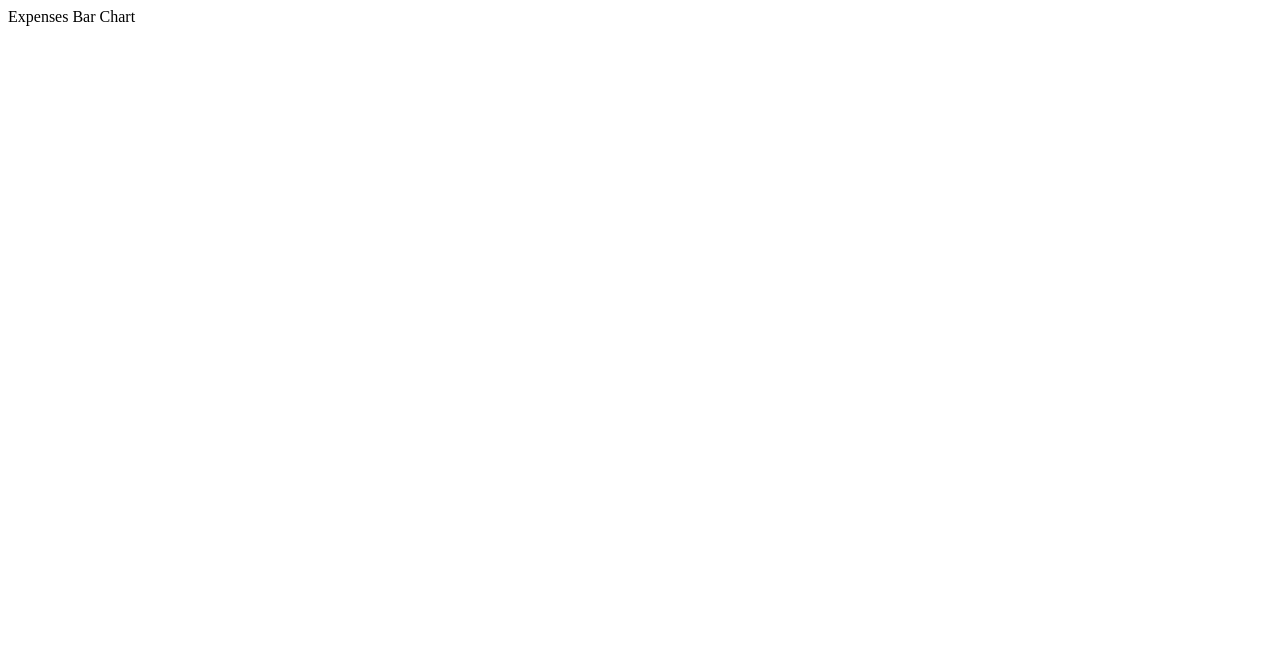
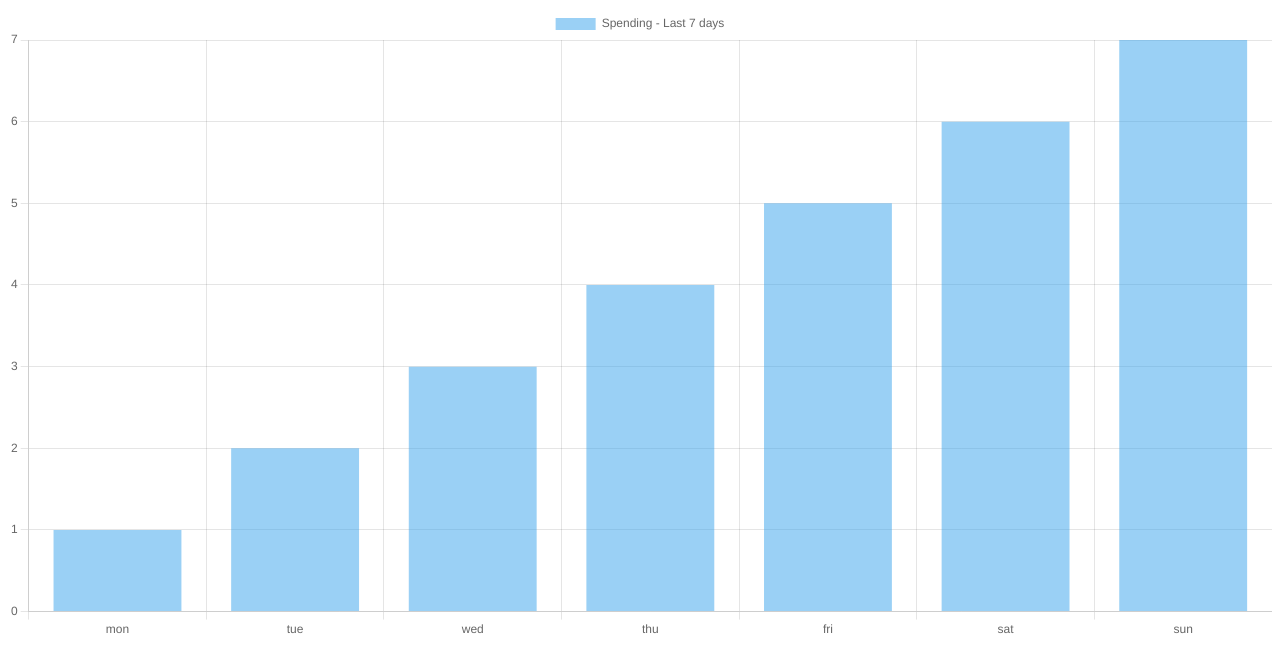
Before and after one commit to kujerocoding/expenses-chart-component, a React (Vite) app: page / in a window 1280 px wide. Shown: the top 672 px of the page. Built offline with nearby package versions, Linux system fonts and the light colour scheme.

Commit message:
add state for expenses data and pass the state to the ExpensesBarChart component

```diff
--- a/src/App.jsx
+++ b/src/App.jsx
@@ -1,10 +1,22 @@
-import React from 'react'
+import React, {useState} from 'react'
 import ExpensesBarChart from './components/ExpensesBarChart'
+import ExpensesData from './ExpensesData'
 
 const App = () => {
+
+  const [expensesData, setExpensesData] = useState({
+    labels: ExpensesData.map(expense => expense.day),
+    datasets: [{
+      label: 'Spending - Last 7 days',
+      data: ExpensesData.map(expense => expense.amount)
+    }]
+  })
+
+  //console.log(expensesData)
+
   return (
     <div>
-      <ExpensesBarChart />
+      <ExpensesBarChart chartData={expensesData}/>
     </div>
   )
 }
--- a/src/components/ExpensesBarChart.jsx
+++ b/src/components/ExpensesBarChart.jsx
@@ -1,11 +1,12 @@
 import React from 'react'
 import { Bar } from 'react-chartjs-2'
-import { Chart } from 'chart.js'
+import { Chart as ChartJS } from 'chart.js/auto'
 
-const ExpensesBarChart = () => {
+const ExpensesBarChart = (props) => {
+   // console.log(props)
   return (
     <div>
-      Expenses Bar Chart
+      <Bar data={props.chartData}/>
     </div>
   )
 }
```
